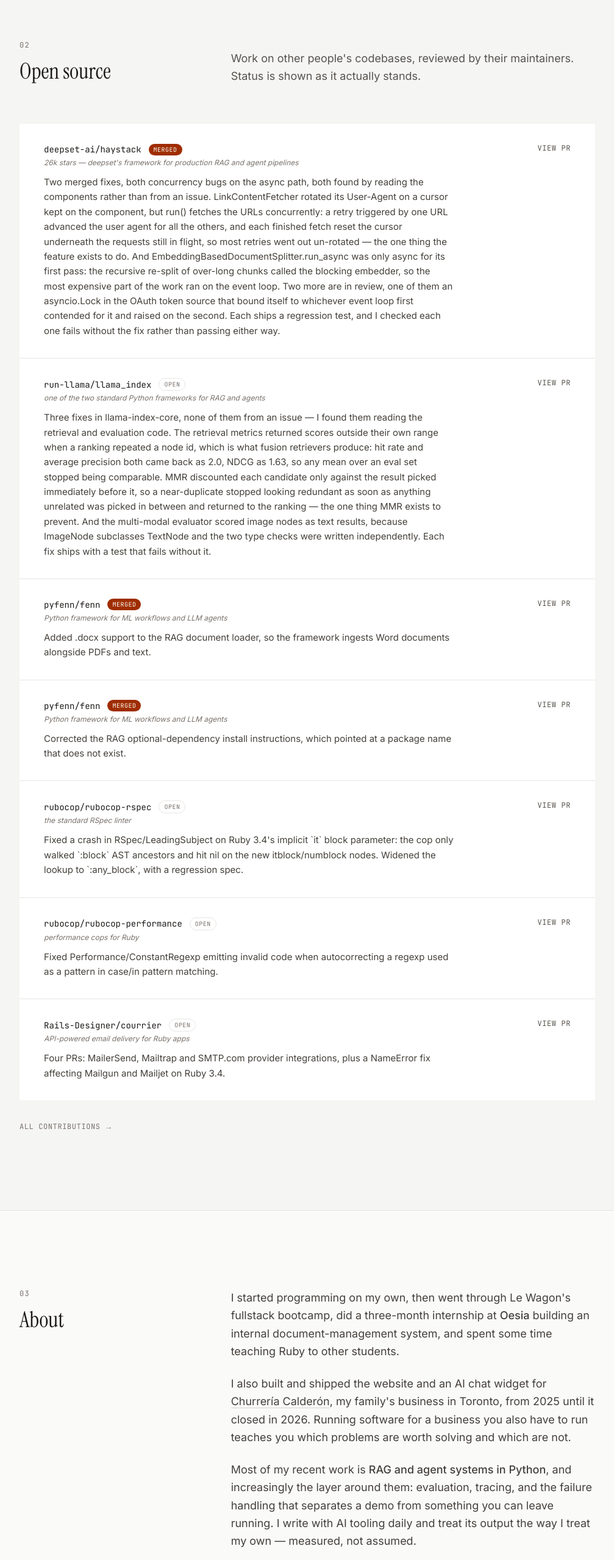
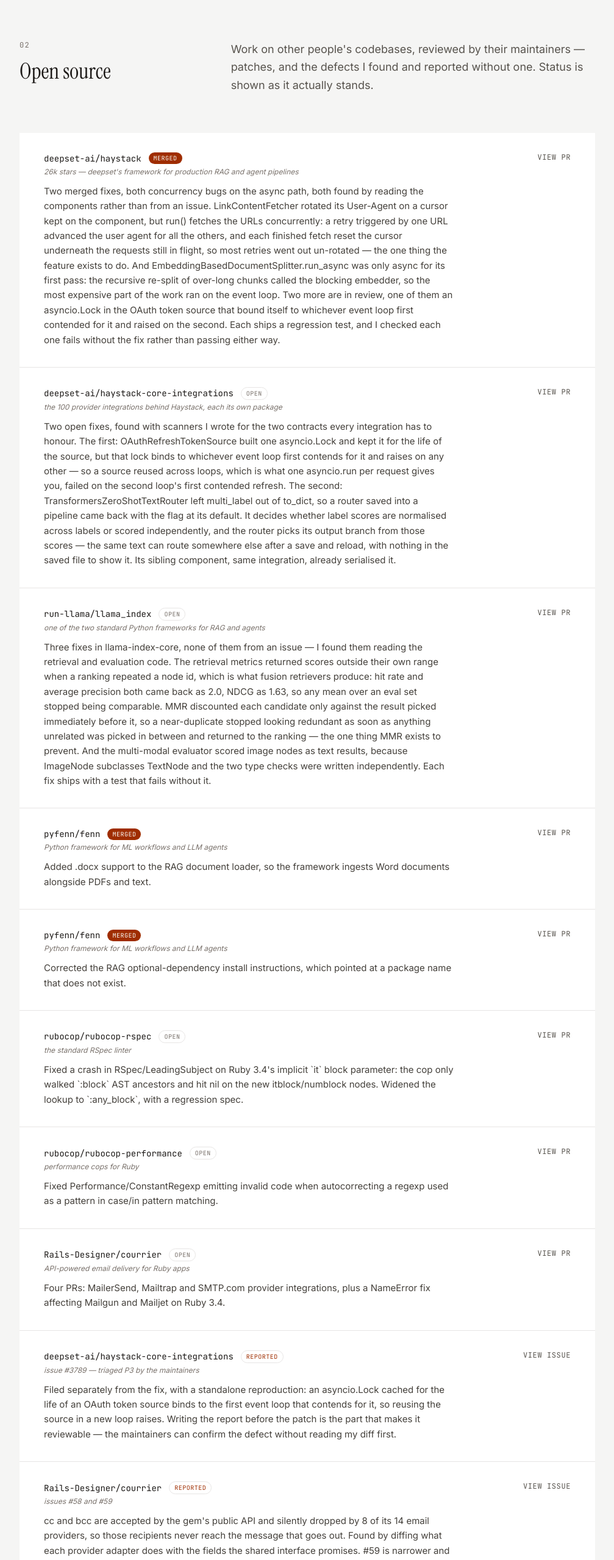
Before and after one commit to pcbeingused333/portfolio, a Next.js app: page / in a window 1280 px wide. Shown: the part 3894-6453 px from the top of the page at 61% size, without its empty margins (136-1143 px from the left). Built offline with nearby package versions, Linux system fonts and the light colour scheme.

Commit message:
Add the reported issues and the core-integrations fixes
The section listed patches only. An issue filed with a reproduction before
any patch exists is different evidence - it says the defect was found rather
than assigned - so reported entries now carry their own status.

```diff
--- a/app/page.tsx
+++ b/app/page.tsx
@@ -63,7 +63,7 @@
   url: string;
   stars: string;
   what: string;
-  status: "merged" | "open";
+  status: "merged" | "open" | "reported";
 };
 
 const contributions: Contribution[] = [
@@ -74,6 +74,14 @@
     what:
       "Two merged fixes, both concurrency bugs on the async path, both found by reading the components rather than from an issue. LinkContentFetcher rotated its User-Agent on a cursor kept on the component, but run() fetches the URLs concurrently: a retry triggered by one URL advanced the user agent for all the others, and each finished fetch reset the cursor underneath the requests still in flight, so most retries went out un-rotated — the one thing the feature exists to do. And EmbeddingBasedDocumentSplitter.run_async was only async for its first pass: the recursive re-split of over-long chunks called the blocking embedder, so the most expensive part of the work ran on the event loop. Two more are in review, one of them an asyncio.Lock in the OAuth token source that bound itself to whichever event loop first contended for it and raised on the second. Each ships a regression test, and I checked each one fails without the fix rather than passing either way.",
     status: "merged",
+  },
+  {
+    repo: "deepset-ai/haystack-core-integrations",
+    url: "https://github.com/deepset-ai/haystack-core-integrations/pulls?q=is%3Apr+author%3Apcbeingused333",
+    stars: "the 100 provider integrations behind Haystack, each its own package",
+    what:
+      "Two open fixes, found with scanners I wrote for the two contracts every integration has to honour. The first: OAuthRefreshTokenSource built one asyncio.Lock and kept it for the life of the source, but that lock binds to whichever event loop first contends for it and raises on any other — so a source reused across loops, which is what one asyncio.run per request gives you, failed on the second loop's first contended refresh. The second: TransformersZeroShotTextRouter left multi_label out of to_dict, so a router saved into a pipeline came back with the flag at its default. It decides whether label scores are normalised across labels or scored independently, and the router picks its output branch from those scores — the same text can route somewhere else after a save and reload, with nothing in the saved file to show it. Its sibling component, same integration, already serialised it.",
+    status: "open",
   },
   {
     repo: "run-llama/llama_index",
@@ -122,6 +130,22 @@
     what:
       "Four PRs: MailerSend, Mailtrap and SMTP.com provider integrations, plus a NameError fix affecting Mailgun and Mailjet on Ruby 3.4.",
     status: "open",
+  },
+  {
+    repo: "deepset-ai/haystack-core-integrations",
+    url: "https://github.com/deepset-ai/haystack-core-integrations/issues/3789",
+    stars: "issue #3789 — triaged P3 by the maintainers",
+    what:
+      "Filed separately from the fix, with a standalone reproduction: an asyncio.Lock cached for the life of an OAuth token source binds to the first event loop that contends for it, so reusing the source in a new loop raises. Writing the report before the patch is the part that makes it reviewable — the maintainers can confirm the defect without reading my diff first.",
+    status: "reported",
+  },
+  {
+    repo: "Rails-Designer/courrier",
+    url: "https://github.com/Rails-Designer/courrier/issues/58",
+    stars: "issues #58 and #59",
+    what:
+      "cc and bcc are accepted by the gem's public API and silently dropped by 8 of its 14 email providers, so those recipients never reach the message that goes out. Found by diffing what each provider adapter does with the fields the shared interface promises. #59 is narrower and from the same pass: Mailjet sends multiple recipients as a single malformed address.",
+    status: "reported",
   },
 ];
 
@@ -223,8 +247,9 @@
               <h2 className="font-serif text-3xl md:text-4xl mt-3 leading-tight">Open source</h2>
             </div>
             <p className="text-stone-600 text-lg leading-relaxed self-end">
-              Work on other people&apos;s codebases, reviewed by their maintainers. Status is
-              shown as it actually stands.
+              Work on other people&apos;s codebases, reviewed by their maintainers — patches,
+              and the defects I found and reported without one. Status is shown as it
+              actually stands.
             </p>
           </div>
           <div className="space-y-px bg-stone-200">
@@ -237,7 +262,9 @@
                       className={
                         c.status === "merged"
                           ? "font-mono text-[10px] uppercase tracking-wider px-2 py-0.5 rounded-full bg-orange-800 text-stone-50"
-                          : "font-mono text-[10px] uppercase tracking-wider px-2 py-0.5 rounded-full border border-stone-300 text-stone-500"
+                          : c.status === "reported"
+                            ? "font-mono text-[10px] uppercase tracking-wider px-2 py-0.5 rounded-full border border-orange-800/40 text-orange-800"
+                            : "font-mono text-[10px] uppercase tracking-wider px-2 py-0.5 rounded-full border border-stone-300 text-stone-500"
                       }
                     >
                       {c.status}
@@ -247,7 +274,7 @@
                   <p className="mt-3 text-stone-700 leading-relaxed max-w-2xl text-[15px]">{c.what}</p>
                 </div>
                 <a href={c.url} target="_blank" rel="noreferrer" className="font-mono text-xs uppercase tracking-wider text-stone-600 hover:text-orange-800 transition-colors whitespace-nowrap">
-                  view pr
+                  {c.status === "reported" ? "view issue" : "view pr"}
                 </a>
               </article>
             ))}
```
